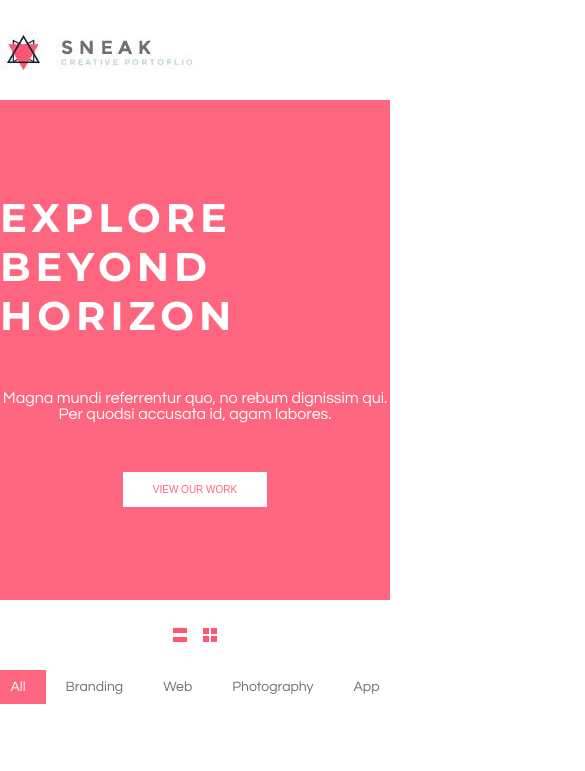
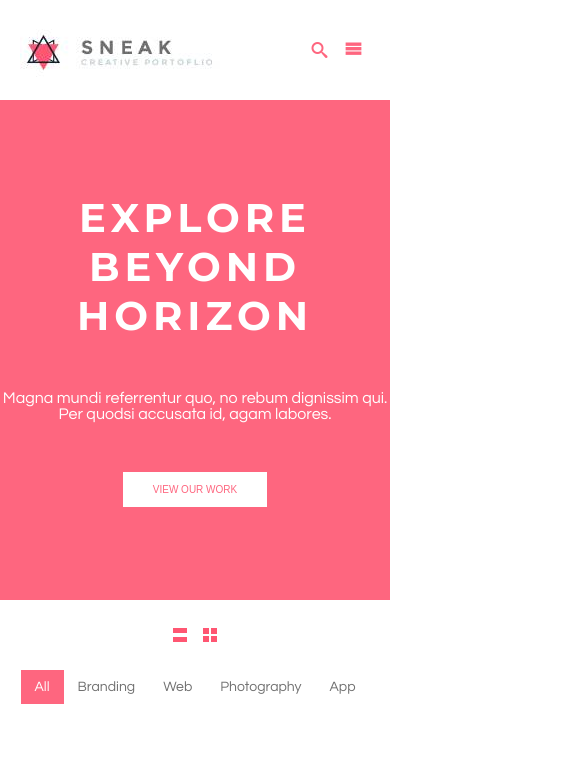
Before and after one commit to andresGon/tita-test, a plain HTML site: page index.html in a window 390 px wide. Shown: the top 771 px of the page, 585 px wide, since content can reach past the window. Drawn offline with Linux system fonts and the light colour scheme; files whose address does not match are found by name.

Commit message:
responsive menu con btn

```diff
--- a/index.html
+++ b/index.html
@@ -13,6 +13,7 @@
 
         <div class="header-col">
             <nav>
+                <a href="" class="btn-close">Close</a>
                 <a class="btn-main active" href="">All</a>
                 <a class="btn-main" href="">Branding</a>
                 <a class="btn-main" href="">Web</a>
@@ -22,6 +23,9 @@
             <div class="header-btnSearch">
                 <i class="icon-search"></i>
             </div>
+            <button class="header-navMob">
+                <i class="icon-menu"></i>
+            </button>
         </div>
 
     </header>
--- a/script.js
+++ b/script.js
@@ -19,3 +19,20 @@ const wrapMasonry = document.querySelector('.mansonry-wrap');
       wrapMasonry.innerHTML += '<div class="mansonry-wImg"><img src="' + element.src +'"></div>'
     });
   });
+
+// funcionalidad btn menu reponsive
+
+const btnMenu = document.querySelector('.header-navMob');
+const menu = document.querySelector('nav');
+const body = document.querySelector('body');
+const btnClose = document.querySelector('.btn-close');
+
+btnMenu.addEventListener('click', function(){
+  menu.classList.add('active');
+  body.classList.add('no-scroll')
+})
+
+btnClose.addEventListener('click', function(){
+  menu.classList.remove('active');
+  body.classList.remove('no-scoll');
+});
--- a/styles/style.scss
+++ b/styles/style.scss
@@ -55,6 +55,59 @@
 /*font-family: 'Montserrat', sans-serif;
 font-family: 'Questrial', sans-serif;*/
 
+/* ========= mixins ========= */
+
+
+@mixin xl {
+    @media (max-width: 1200px) {
+        @content;
+    }
+
+}
+
+@mixin lg {
+    @media (max-width: 992px) {
+        @content;
+    }
+}
+
+@mixin md {
+    @media (max-width: 768px) {
+        @content;
+    }
+
+}
+
+@mixin md2 {
+    @media (max-width: 767px) {
+        @content;
+    }
+
+}
+
+@mixin sm {
+    @media (max-width: 576px) {
+        @content;
+    }
+
+}
+
+@mixin media ($ancho) {
+    @media (max-width: $ancho) {
+      @content;
+    }
+  }
+  @mixin mediaAlto ($alto) {
+    @media (max-height: $alto) {
+      @content;
+    }
+  }
+  @mixin mediaMin ($ancho2) {
+    @media (min-width: $ancho2) {
+      @content;
+    }
+  }
+
 $ques: 'Questrial', sans-serif;
 $pink: #fe667f;
 
@@ -62,6 +115,9 @@ html, body{
     margin: 0;
     padding: 0;
     font-family: 'Montserrat', sans-serif;
+    &.no-scroll{
+        overflow: hidden;
+    }
 }
 
 .container{
@@ -92,6 +148,9 @@ header{
     width: 1170px;
     height: 100px;
     margin: auto;
+    @include xl{
+        width: 90%;
+    }
 }
 .header{
     &-btnSearch{
@@ -112,11 +171,47 @@ header{
         display: flex;
         align-items: center;
     }
+    &-navMob{
+        width: 34px;
+        height: 34px;
+        position: relative;
+        border: none;
+        display: none;
+        font-size: 18px;
+        color: $pink;
+        background: none;
+        @include md2{
+            display: block;
+        }
+    }
 }
 nav{
     display: flex;
     align-items: center;
-
+    @include md2{
+        display: none;
+    }
+    &.active{
+        @include md2{
+            display: flex;
+            flex-flow: column;
+            align-items: center;
+            justify-content: center;
+            position: fixed;
+            top: 0;
+            bottom: 0;
+            left: 0;
+            right: 0;
+            background: #fff;
+            z-index: 10;
+        }
+    }
+    .btn-main{
+        @include md2{
+            font-size: 24px;
+            padding: 15px 20px;
+        }
+    }
 }
 
 
@@ -127,6 +222,15 @@ nav{
         margin: auto;
         column-count: 3;
         column-gap: 10px;
+        @include xl{
+            width: 90%;
+        }
+        @include md{
+            column-count: 2;
+        }
+        @include sm {
+            column-count: 1;
+        }
     }
     &-wImg{
         display: inline-block;
@@ -172,6 +276,7 @@ nav{
         font-size: 40px;
         letter-spacing: 5px;
         font-weight: 700;
+        text-align: center;
     }
     &-txt{
         margin: 0 0 50px 0;
@@ -213,8 +318,20 @@ nav{
             color: #fff;
             background-color: $pink;
         }
+        @include sm {
+            padding: 10px 14px;
+        }
     }
-
+    &-close{
+        display: none;
+        position: absolute;
+        z-index: 11;
+        top: 10px;
+        right: 10px;
+        @include md2{
+            display: block;
+        }
+    }
 }
 
 //footer
```
Also changed, not shown: styles/style.css, 1 other file.
